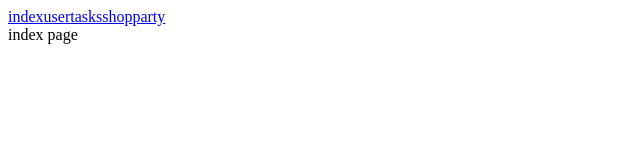
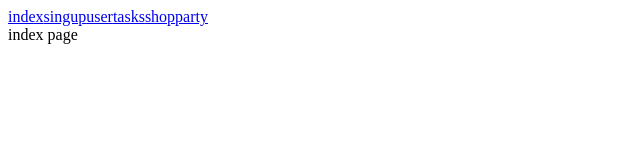
Before and after one commit to bubblecigar/nextHabitica, a Next.js app: page / in a window 1280 px wide. Shown: the top 160 px of the page, without its empty margins (0-640 px from the left). Built offline with nearby package versions, Linux system fonts and the light colour scheme.

Commit message:
add page route in _app

```diff
--- a/pages/_app.js
+++ b/pages/_app.js
@@ -7,6 +7,7 @@ export default function App ({ Component, pageProps }) {
   return (
     <Provider store={store}>
       <Link href='/'>index</Link>
+      <Link href='/signup'>singup</Link>
       <Link href='/user'>user</Link>
       <Link href='/tasks'>tasks</Link>
       <Link href='/shop'>shop</Link>
```
